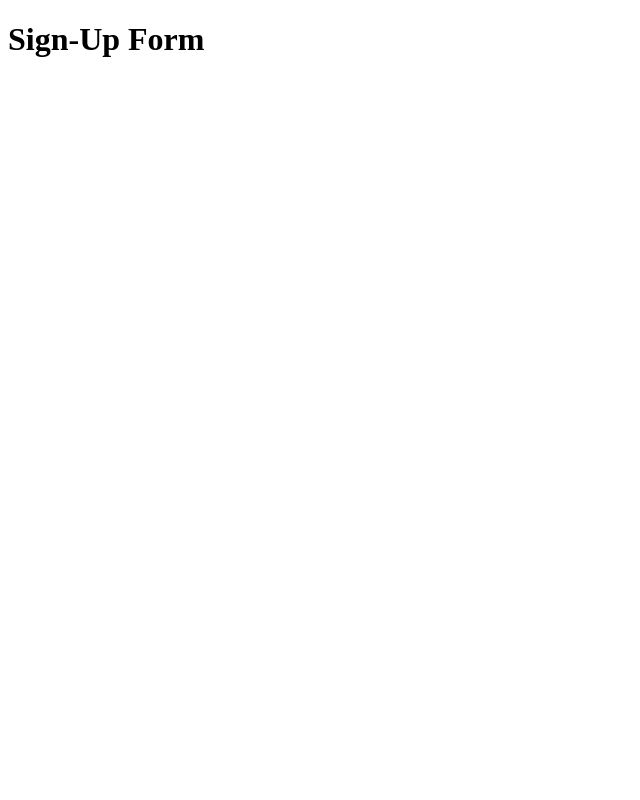
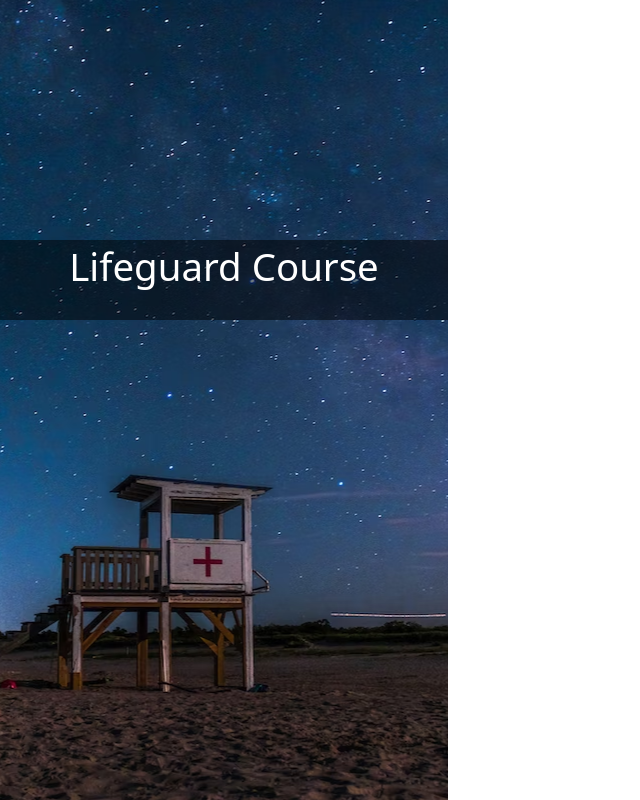
Before and after one commit to ivan-barrios/sign-up-form, a plain HTML site: page index.html in a window 1280 px wide. Shown: the whole page, without its empty margins (0-640 px from the left). Drawn offline with Linux system fonts and the light colour scheme.

Commit message:
img added

```diff
--- a/index.html
+++ b/index.html
@@ -8,6 +8,16 @@
     <link rel="stylesheet" href="style.css">
 </head>
 <body>
-    <h1>Sign-Up Form</h1>
-</body>
+
+    <div class="left-container">
+        <div class="inside-img">Lifeguard Course</div>
+    </div>
+
+
+    <div class="right-container">
+
+    </div>
+
+
+    </body>
 </html>
--- a/style.css
+++ b/style.css
@@ -0,0 +1,29 @@
+::root{
+}
+
+
+body{
+    margin:0;
+    display: flex;
+    align-items: center;
+}
+
+.left-container{
+    background: #fff url(../sign-up-form/images/lifeguard.jpg) no-repeat center;
+    height: 100vh;
+    width:35vw;
+}
+
+.inside-img{
+    position: relative;
+    top:30%;
+    font-size: 3vw;
+    font-family: system-ui, Helvetica, Arial, sans-serif;
+    color: white;
+    text-align: center;
+    background-color: rgb(0,0,0,.5);
+    height: 10vh;
+}
+
+img{
+}
```
Also changed, not shown: images/lifeguard.jpg (added).
